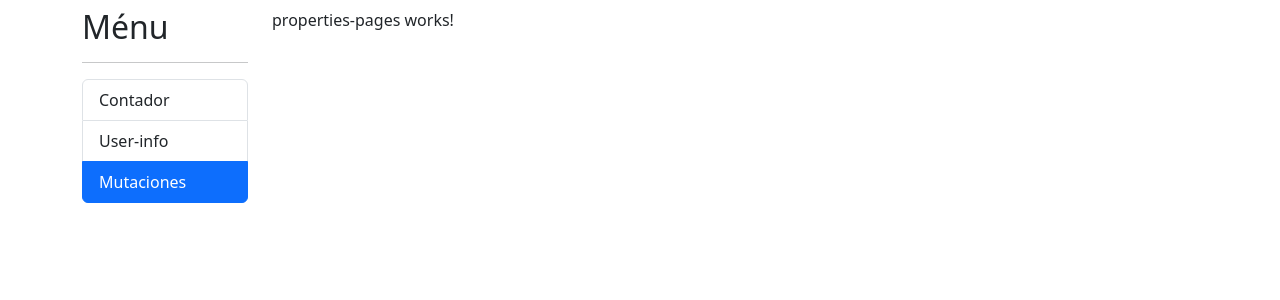
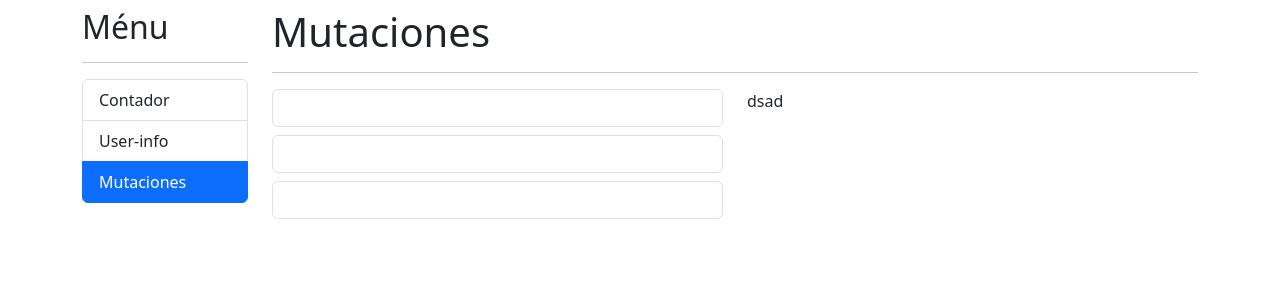
Before and after one commit to Minori35/directiveSignals, an Angular app: page /signals/counter in a window 1280 px wide. Both pictures are taken after a click on the item "Mutaciones". Shown: the top 300 px of the page. Built offline with nearby package versions, Linux system fonts and the light colour scheme.

Commit message:
estrucutra de pantalla

```diff
--- a/src/app/signals/pages/properties-pages/properties-pages.component.html
+++ b/src/app/signals/pages/properties-pages/properties-pages.component.html
@@ -1 +1,26 @@
-<p>properties-pages works!</p>
+<h1>Mutaciones</h1>
+<hr>
+
+<div class="row">
+    <div class="col-6">
+        <input
+        #txtEmail
+        type="text"
+        class="form-control mb-2"
+        (input)="onFielUpdated('email', txtEmail.value)">
+        <input
+        #txtfirstName
+        type="text"
+        class="form-control mb-2"
+        (input)="onFielUpdated('first_name', txtfirstName.value)">
+        <input
+        #txtLastName
+        type="text"
+        class="form-control mb-2"
+        (input)="onFielUpdated('last_name', txtLastName.value)">
+    </div>
+    <div class="col-6">
+<!-- data de usuario -->
+        {{'dsad'}}
+    </div>
+</div>
--- a/src/app/signals/pages/properties-pages/properties-pages.component.ts
+++ b/src/app/signals/pages/properties-pages/properties-pages.component.ts
@@ -6,4 +6,7 @@ import { Component } from '@angular/core';
 })
 export class PropertiesPagesComponent {
 
+  onFielUpdated(fiels: string, value: string){
+
+  }
 }
```
